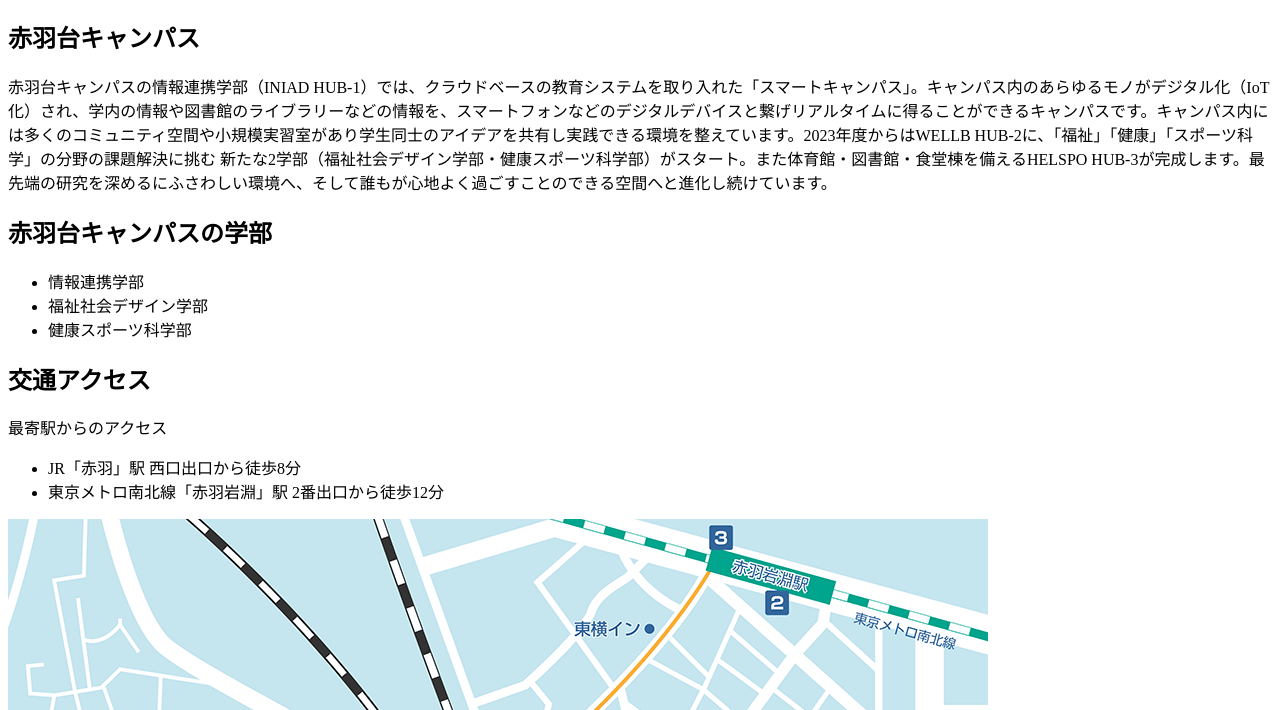
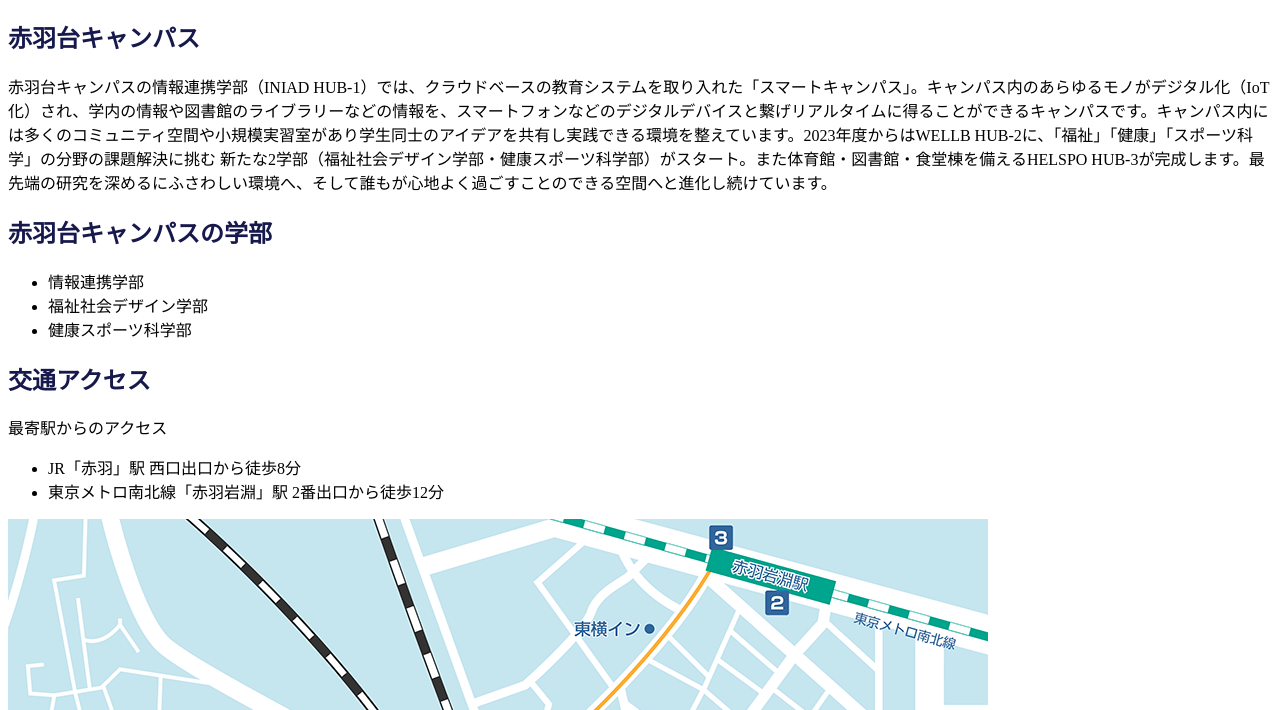
Before and after one commit to s1f10220266/git-remote-test, a plain HTML site: page index.html in a window 1280 px wide. Shown: the part 90-800 px from the top of the page. Drawn offline with Linux system fonts and the light colour scheme.

Commit message:
h2タグにスタイルを追加

```diff
--- a/css/default.css
+++ b/css/default.css
@@ -3,3 +3,7 @@ h1 {
     background-color: #17194c;
     padding: 10px;
 }
+
+h2 {
+    color: #17194c;
+}
```
